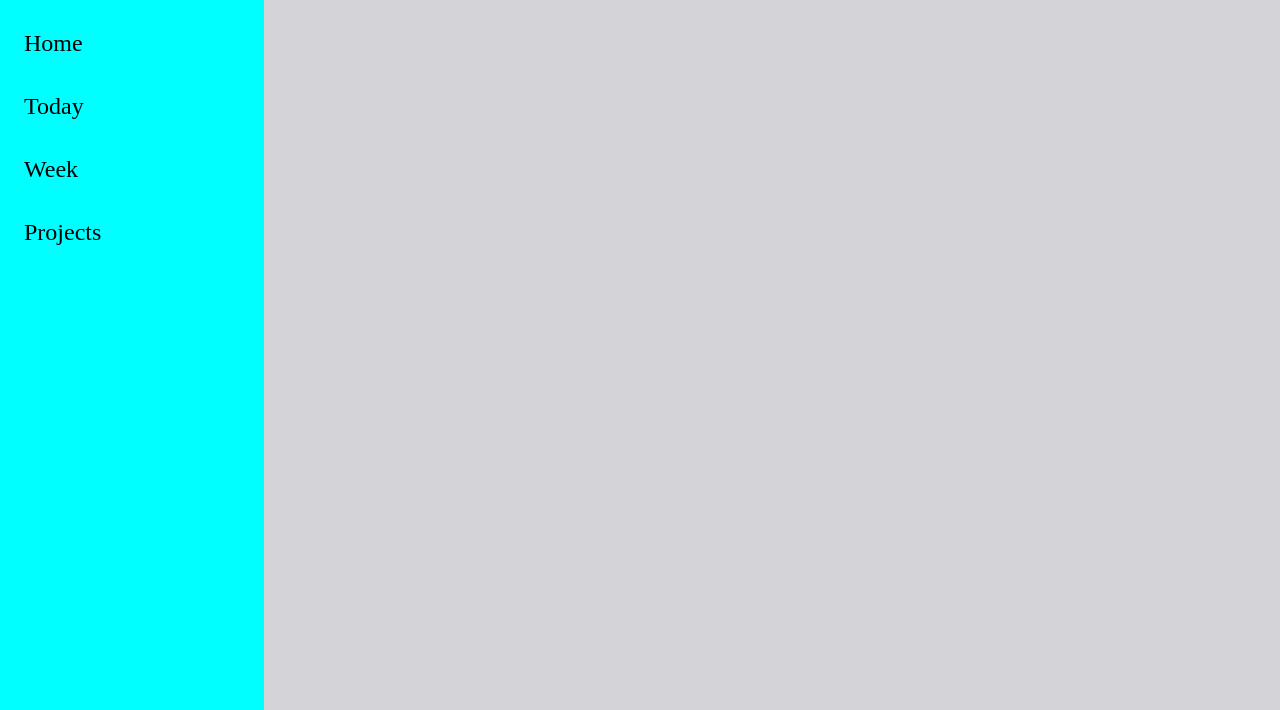
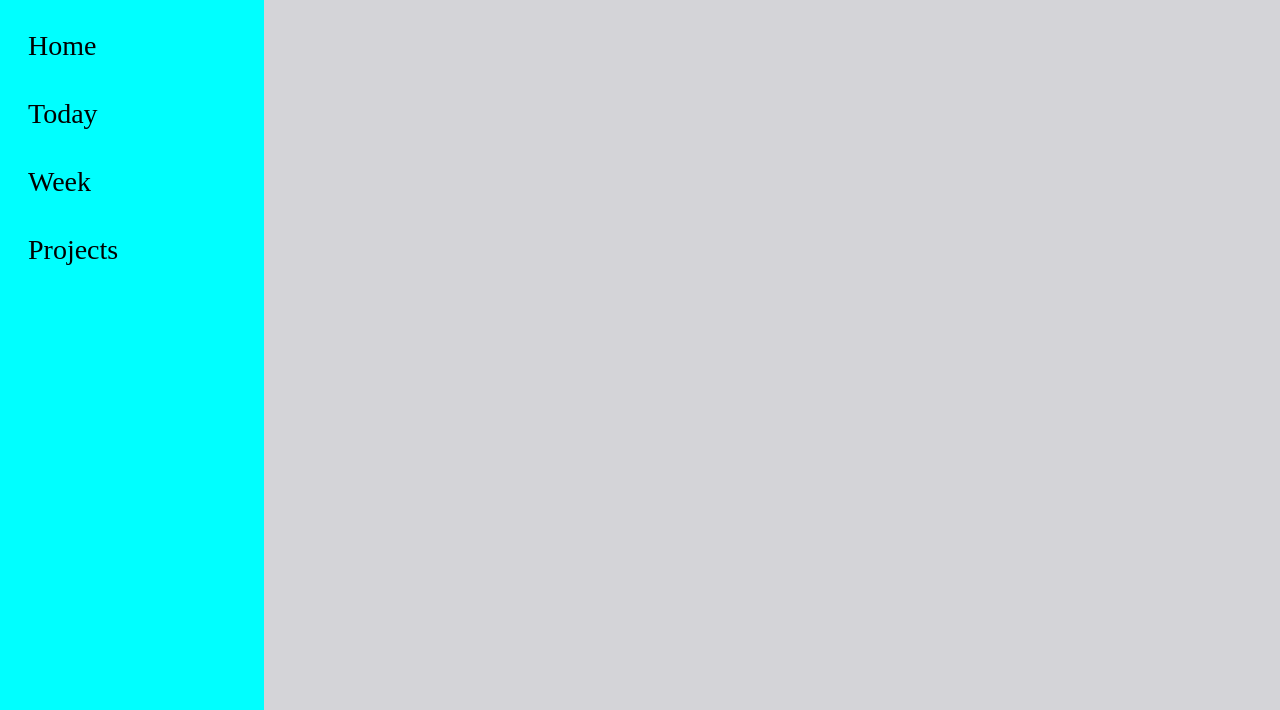
Before and after one commit to Jhairs2/todo-list, a plain HTML site: page index.html in a window 1280 px wide. Shown: the part 90-800 px from the top of the page. Drawn offline with Linux system fonts and the light colour scheme.

Commit message:
Make some style changes and add content div to html

```diff
--- a/index.html
+++ b/index.html
@@ -5,7 +5,7 @@
     <meta http-equiv="X-UA-Compatible" content="IE=edge">
     <meta name="viewport" content="width=device-width, initial-scale=1.0">
     <title>Todo List</title>
-<script defer src="main70fb832c7783c29802af.js"></script></head>
+<script defer src="main3cad90b27a337f3d05ec.js"></script></head>
 <body>
     <div class="page-container">
     <header>
```
Also changed, not shown: main3cad90b27a337f3d05ec.js (renamed from main70fb832c7783c29802af.js, +1 -1 lines).
